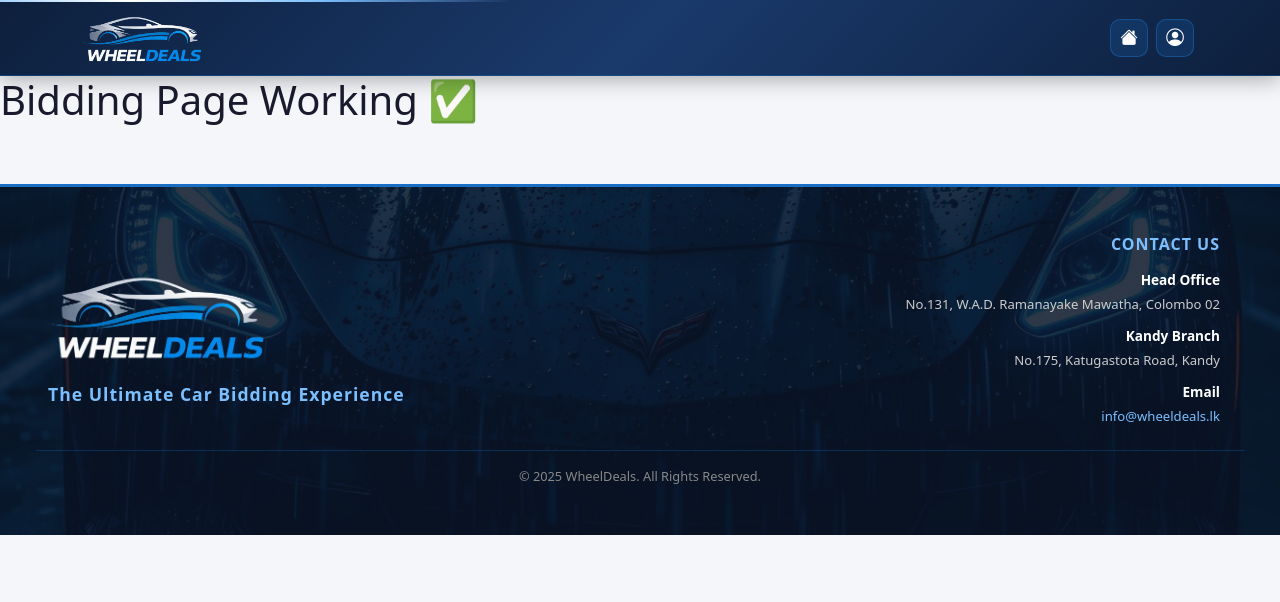
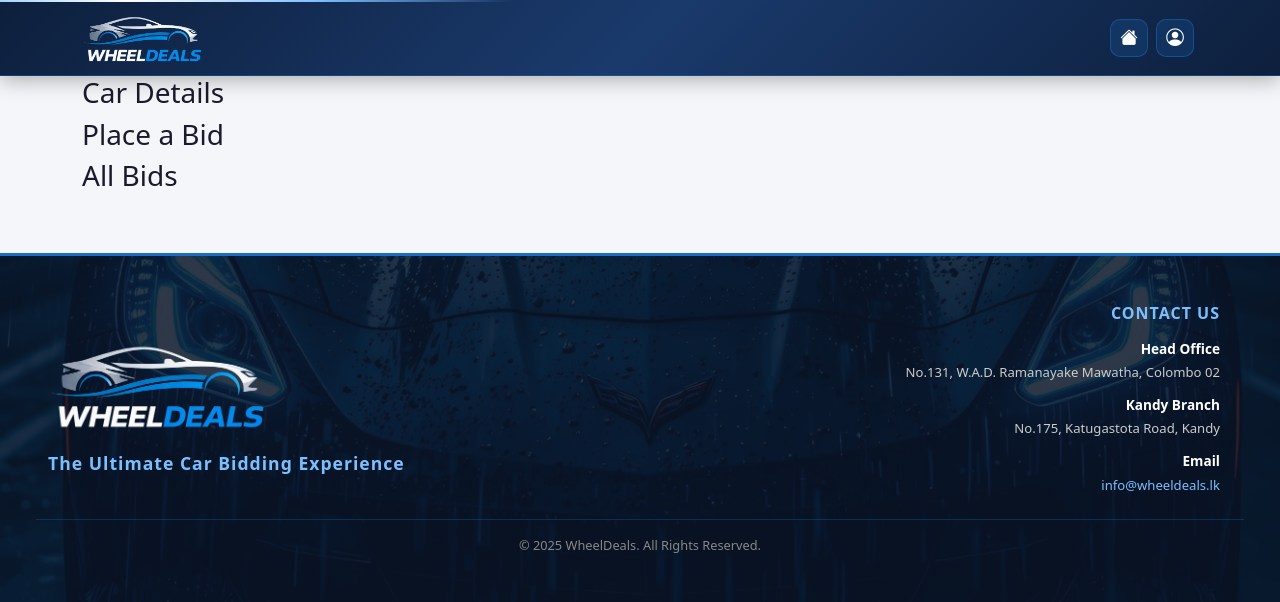
Before and after one commit to thisalirj-star/WheelDeals-Group-08, a Django app: template bidding/templates/bidding/bidding.html in a window 1280 px wide. Shown: the top 602 px of the page. Run offline with Django 5.2, Linux system fonts and the light colour scheme; the template is opened without the code that fills it, so the values that code supplies are empty.

Commit message:
Add bidding page layout structure

```diff
--- a/bidding/templates/bidding/bidding.html
+++ b/bidding/templates/bidding/bidding.html
@@ -5,6 +5,20 @@
 
 {% block content %}
 
-<h1>Bidding Page Working ✅</h1>
+<div class="container">
+
+    <div class="car-section">
+        <h3>Car Details</h3>
+    </div>
+
+    <div class="bid-section">
+        <h3>Place a Bid</h3>
+    </div>
+
+    <div class="bid-list">
+        <h3>All Bids</h3>
+    </div>
+
+</div>
 
 {% endblock %}
```
